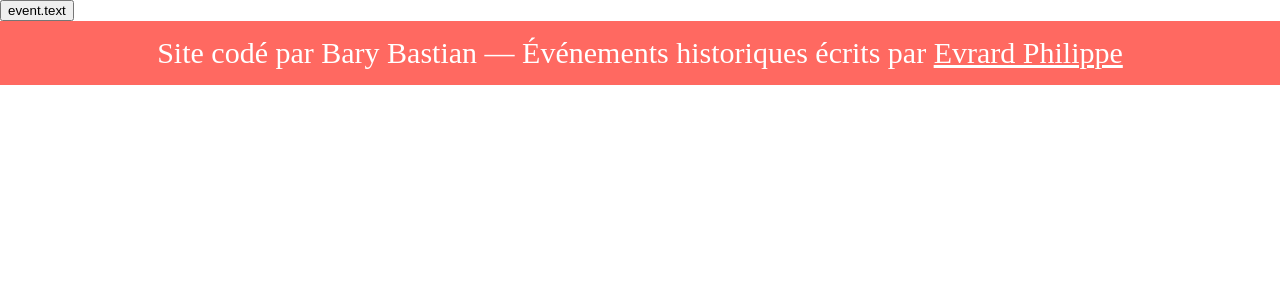
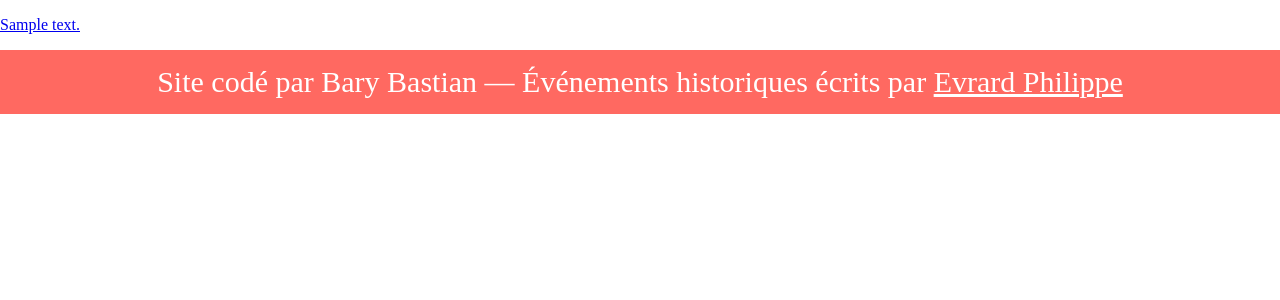
Before and after one commit to babadu17/evenement-du-jour, a Flask app: template templates/index.html in a window 1280 px wide. Shown: the part 35-335 px from the top of the page. Run offline with Flask 3, Linux system fonts and the light colour scheme; the template is opened without the code that fills it: most values are stand-ins (such as "Sample title", 1, 10 or a date in 2020).

Commit message:
Update index.html

```diff
--- a/templates/index.html
+++ b/templates/index.html
@@ -16,7 +16,9 @@
   <div class="container">
       {% for event in events %}
         <a href=event.url target="_blank">
-           <button>event.text</button>
+          <div class="enfant">
+            <p>{{ event.text }}</p>
+          </div>
         </a>
       {% endfor %}
   </div>
```
